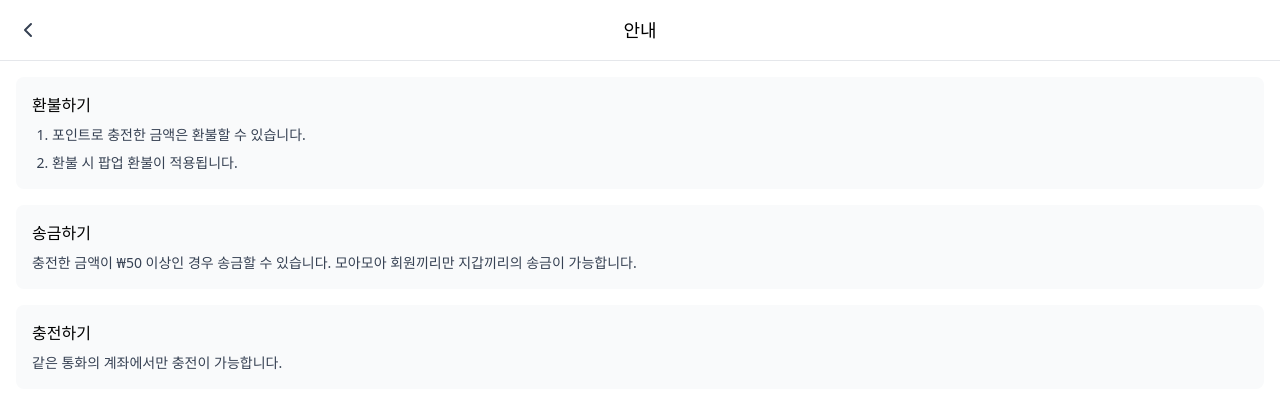
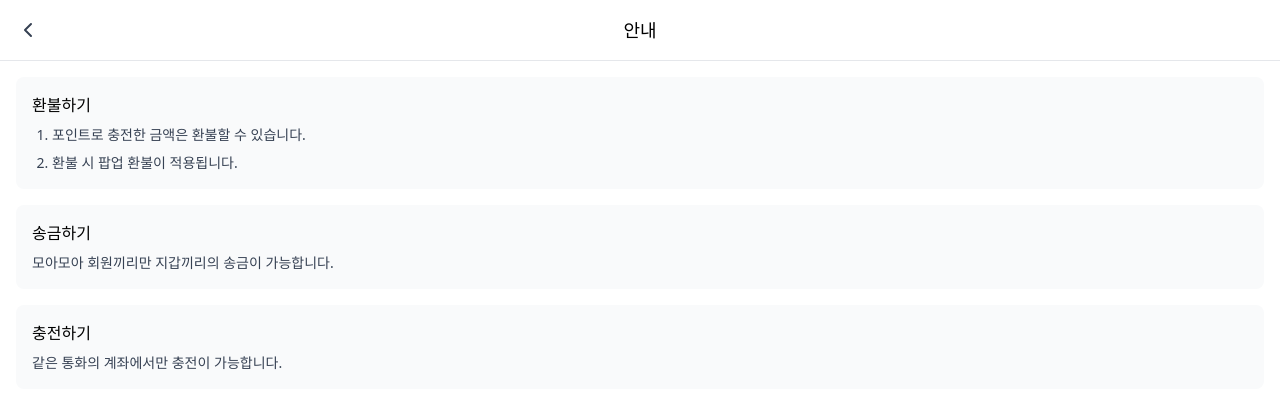
Before and after one commit to HBBHBank/Moamoa-Front, a Next.js app: page /wallet/guide in a window 1280 px wide. Shown: the top 408 px of the page. Built offline with nearby package versions, Linux system fonts and the light colour scheme.

Commit message:
chore: 안내 메세지 일부 수정

```diff
--- a/app/wallet/guide/page.tsx
+++ b/app/wallet/guide/page.tsx
@@ -29,7 +29,7 @@
           <div className="rounded-lg bg-gray-50 p-4">
             <h2 className="mb-2 font-medium">송금하기</h2>
             <p className="text-sm text-gray-700">
-              충전한 금액이 ₩50 이상인 경우 송금할 수 있습니다. 모아모아 회원끼리만 지갑끼리의 송금이 가능합니다.
+              모아모아 회원끼리만 지갑끼리의 송금이 가능합니다.
             </p>
           </div>
 
```
